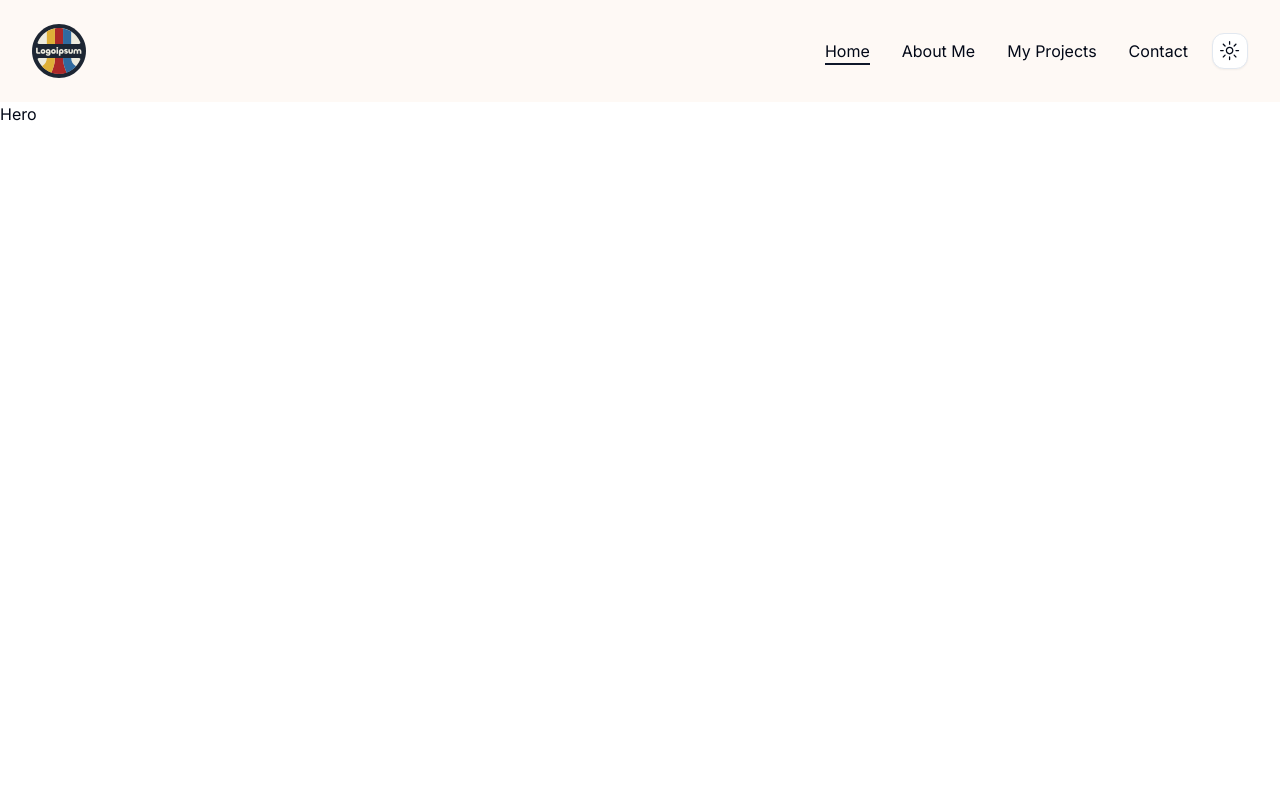
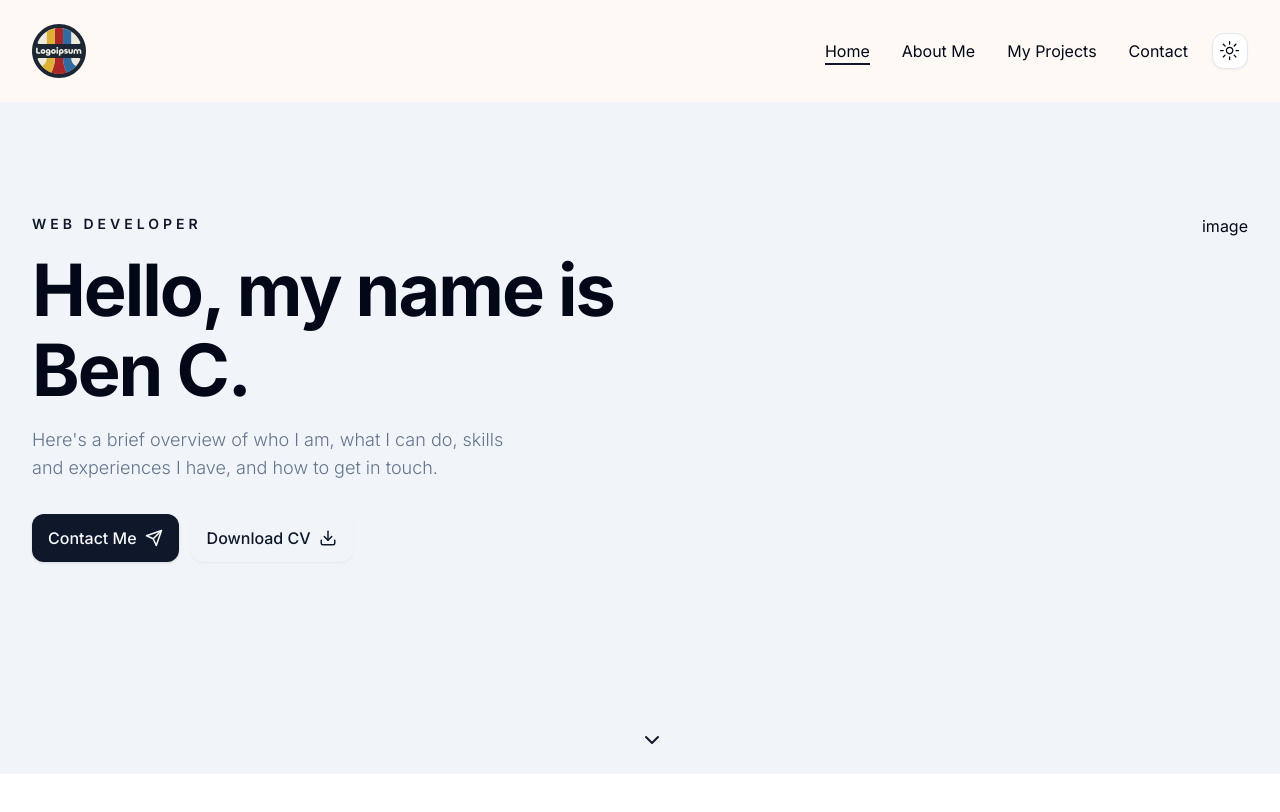
Before and after one commit to bchussid/portfolio, a Next.js app: page / in a window 1280 px wide. Shown: the top 812 px of the page. Built offline with nearby package versions, Linux system fonts and the light colour scheme.

Commit message:
add/hero title, subtitle, buttons, some styles

```diff
--- a/src/components/Hero.tsx
+++ b/src/components/Hero.tsx
@@ -1,12 +1,41 @@
-import Link from "next/link"
-import { Button } from "./ui/button"
+import Link from "next/link";
+import { Button } from "./ui/button";
+import { Download, Send, ChevronDown } from "lucide-react";
 
-
-
+// add alternate title for where 'Web Developer' appears - they can change on a timer
 const Hero = () => {
   return (
-    <div>Hero</div>
-  )
-}
+    // add in 'bg-hero' for 'bg-muted' when you find a better image
+    <section className="py-12 xl:py-24 h-[84vh] xl:pt-28 bg-muted bg-no-repeat bg-cover bg-bottom dark:bg-none ">
+      <div className="container mx-auto">
+        <div className="flex justify-between gap-x-8">
+          {/* text */}
+          <div className="flex max-w-[600px] flex-col justify-center mx-auto xl:mx-0 text-center xl:text-left">
+            <div className="text-sm uppercase font-semibold mb-4 text-primary tracking-[4px]">Web Developer</div>
+            <h1 className="h1 mb-4">Hello, my name is Ben C.</h1>
+            <p className="subtitle max-w-[490px] mx-auto xl:mx-0">
+              Here&apos;s a brief overview of who I am, what I can do, skills
+              and experiences I have, and how to get in touch.
+            </p>
+            {/* buttons */}
+            <div className="flex flex-col gap-y-3 md:flex-row gap-x-3 mx-auto xl:mx-0 mb-12">
+              <Link href='/contact'>
+                <Button className="gap-x-2">Contact Me <Send size={18}/> </Button>
+              </Link>
+              {/* you can get rid of the hover style once the bg img is sorted */}
+              <Button variant='secondary' className="gap-x-2 hover:outline">Download CV <Download size={18}/> </Button>
+            </div>
+          </div>
+          {/* image */}
+          <div className="hidden xl:flex relative">image</div>
+        </div>
+        {/* icon - add 'animate-bounce' later */}
+        <div className="hidden md:flex absolute left-2/4 bottom-44 xl:bottom-12">
+          <ChevronDown className="text-primary" />
+        </div>
+      </div>
+    </section>
+  );
+};
 
-export default Hero
+export default Hero;
```
